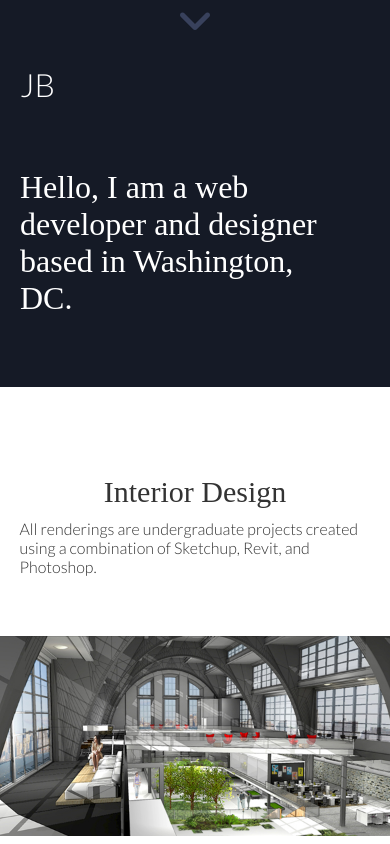
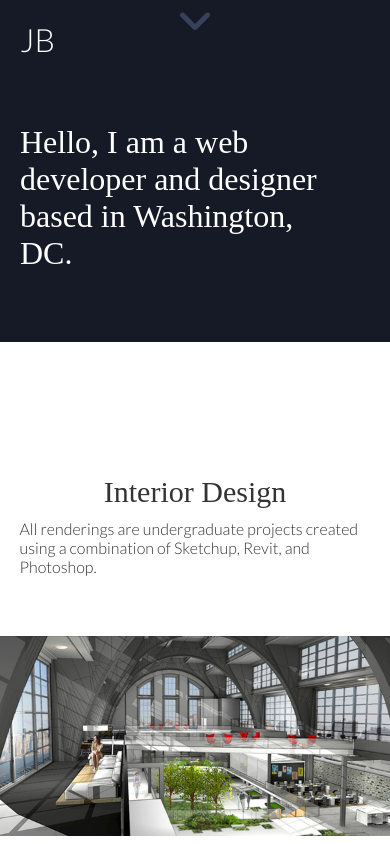
Before and after one commit to jenboyd/portfolio-react, a React (Create React App) app: page /interior-design in a window 390 px wide. Shown: the top 844 px of the page. Built offline with nearby package versions, Linux system fonts and the light colour scheme; a web font is replaced by a local one.

Commit message:
Clean up mobile nav

```diff
--- a/src/index.css
+++ b/src/index.css
@@ -116,12 +116,11 @@ a {
         width: 100%;
         transition: all .2s;
         visibility: visible;
-        height: 140px;
+        height: 150px;
         display: flex;
         flex-direction: column; }
         .nav .nav-mobile-wrapper .nav-link {
           visibility: visible;
-          height: 35px;
           transition: all .2s;
           background-color: #2A3145;
           text-transform: uppercase;
@@ -141,7 +140,7 @@ a {
         width: 100%;
         padding-right: 0px; }
         .nav .home .logo {
-          padding: 25px 0px 25px 20px; }
+          margin: -20px 0px 25px 20px; }
         .nav .home h2 {
           width: 80%;
           padding: 40px 0px 70px 20px;
--- a/src/index.scss
+++ b/src/index.scss
@@ -152,12 +152,11 @@ a {
       width: 100%;
       transition: all .2s;
       visibility: visible;
-      height: 140px;
+      height: 150px;
       display: flex;
       flex-direction: column;
       .nav-link {
         visibility: visible;
-        height: 35px;
         transition: all .2s;
         background-color: $black-blue-medium;
         text-transform: uppercase;
@@ -181,7 +180,7 @@ a {
       width: 100%;
       padding-right: 0px;
       .logo {
-        padding: 25px 0px 25px 20px;
+        margin: -20px 0px 25px 20px;
       }
       h2 {
         width: 80%;
```
